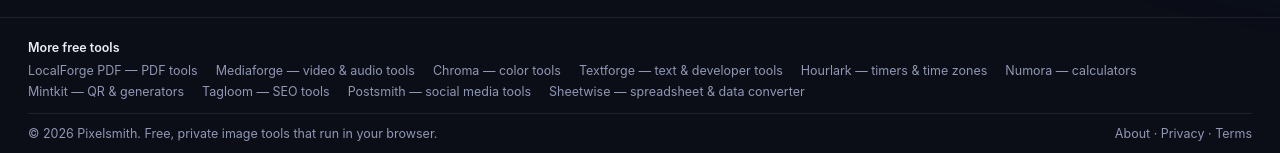
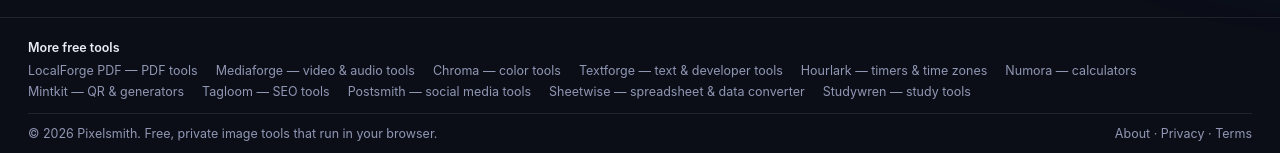
Before and after one commit to cinch2108/pixelsmith, a plain HTML site: page 404.html in a window 1280 px wide. Shown: the part 314-467 px from the top of the page. Drawn offline with Linux system fonts and the light colour scheme.

Commit message:
Footer: add Studywren to More free tools

```diff
--- a/404.html
+++ b/404.html
@@ -25,7 +25,7 @@
 <article class="doc"><h1>Page not found</h1><p>That page doesn't exist. <a href="/pixelsmith/">Go to Pixelsmith</a>.</p></article>
 <nav class="allnav" aria-label="All image tools"><a href="/pixelsmith/compress-image/">Compress Image Online to 100KB, 200KB or Any Size</a><a href="/pixelsmith/resize-image/">Resize Image Online</a><a href="/pixelsmith/crop-image/">Crop Image Online</a><a href="/pixelsmith/convert-image/">Image Converter</a><a href="/pixelsmith/jpg-to-png/">JPG to PNG Converter Online</a><a href="/pixelsmith/png-to-jpg/">PNG to JPG Converter Online</a><a href="/pixelsmith/webp-converter/">Convert JPG &amp; PNG to WebP Online</a><a href="/pixelsmith/rotate-image/">Rotate Image Online</a><a href="/pixelsmith/photo-filters/">Free Photo Editor</a></nav>
 <footer>
-<nav class="moretools" aria-label="More free tools"><span class="mt-h">More free tools</span><ul><li><a href="https://cinch2108.github.io/">LocalForge PDF — PDF tools</a></li><li><a href="https://cinch2108.github.io/mediaforge/">Mediaforge — video &amp; audio tools</a></li><li><a href="https://cinch2108.github.io/chroma/">Chroma — color tools</a></li><li><a href="https://cinch2108.github.io/textforge/">Textforge — text &amp; developer tools</a></li><li><a href="https://cinch2108.github.io/hourlark/">Hourlark — timers &amp; time zones</a></li><li><a href="https://cinch2108.github.io/numora/">Numora — calculators</a></li><li><a href="https://cinch2108.github.io/mintkit/">Mintkit — QR &amp; generators</a></li><li><a href="https://cinch2108.github.io/tagloom/">Tagloom — SEO tools</a></li><li><a href="https://cinch2108.github.io/postsmith/">Postsmith — social media tools</a></li><li><a href="https://cinch2108.github.io/datakit/">Sheetwise — spreadsheet &amp; data converter</a></li></ul></nav>
+<nav class="moretools" aria-label="More free tools"><span class="mt-h">More free tools</span><ul><li><a href="https://cinch2108.github.io/">LocalForge PDF — PDF tools</a></li><li><a href="https://cinch2108.github.io/mediaforge/">Mediaforge — video &amp; audio tools</a></li><li><a href="https://cinch2108.github.io/chroma/">Chroma — color tools</a></li><li><a href="https://cinch2108.github.io/textforge/">Textforge — text &amp; developer tools</a></li><li><a href="https://cinch2108.github.io/hourlark/">Hourlark — timers &amp; time zones</a></li><li><a href="https://cinch2108.github.io/numora/">Numora — calculators</a></li><li><a href="https://cinch2108.github.io/mintkit/">Mintkit — QR &amp; generators</a></li><li><a href="https://cinch2108.github.io/tagloom/">Tagloom — SEO tools</a></li><li><a href="https://cinch2108.github.io/postsmith/">Postsmith — social media tools</a></li><li><a href="https://cinch2108.github.io/datakit/">Sheetwise — spreadsheet &amp; data converter</a></li><li><a href="https://cinch2108.github.io/studywren/">Studywren — study tools</a></li></ul></nav>
 <span>© <span id="year"></span> Pixelsmith. Free, private image tools that run in your browser.</span><span><a href="/pixelsmith/about/">About</a> · <a href="/pixelsmith/privacy/">Privacy</a> · <a href="/pixelsmith/terms/">Terms</a></span></footer>
 
 <div id="toast"></div>
```
Also changed, not shown: about/index.html (+1 -1 lines), compress-image/index.html (+1 -1 lines), convert-image/index.html (+1 -1 lines), crop-image/index.html (+1 -1 lines), index.html (+1 -1 lines), jpg-to-png/index.html (+1 -1 lines), photo-filters/index.html (+1 -1 lines), png-to-jpg/index.html (+1 -1 lines), privacy/index.html (+1 -1 lines), resize-image/index.html (+1 -1 lines), rotate-image/index.html (+1 -1 lines), terms/index.html (+1 -1 lines), webp-converter/index.html (+1 -1 lines).
